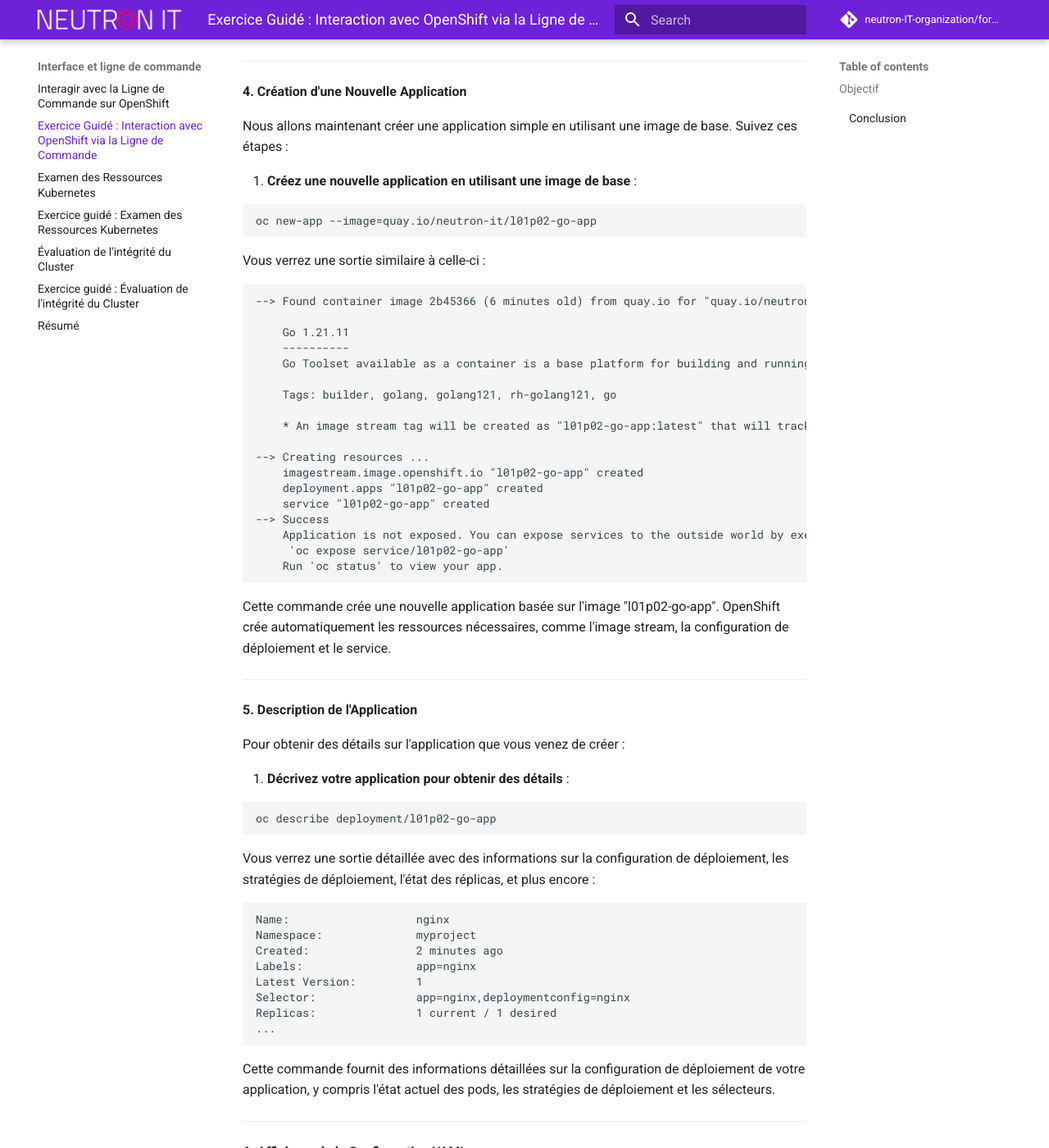
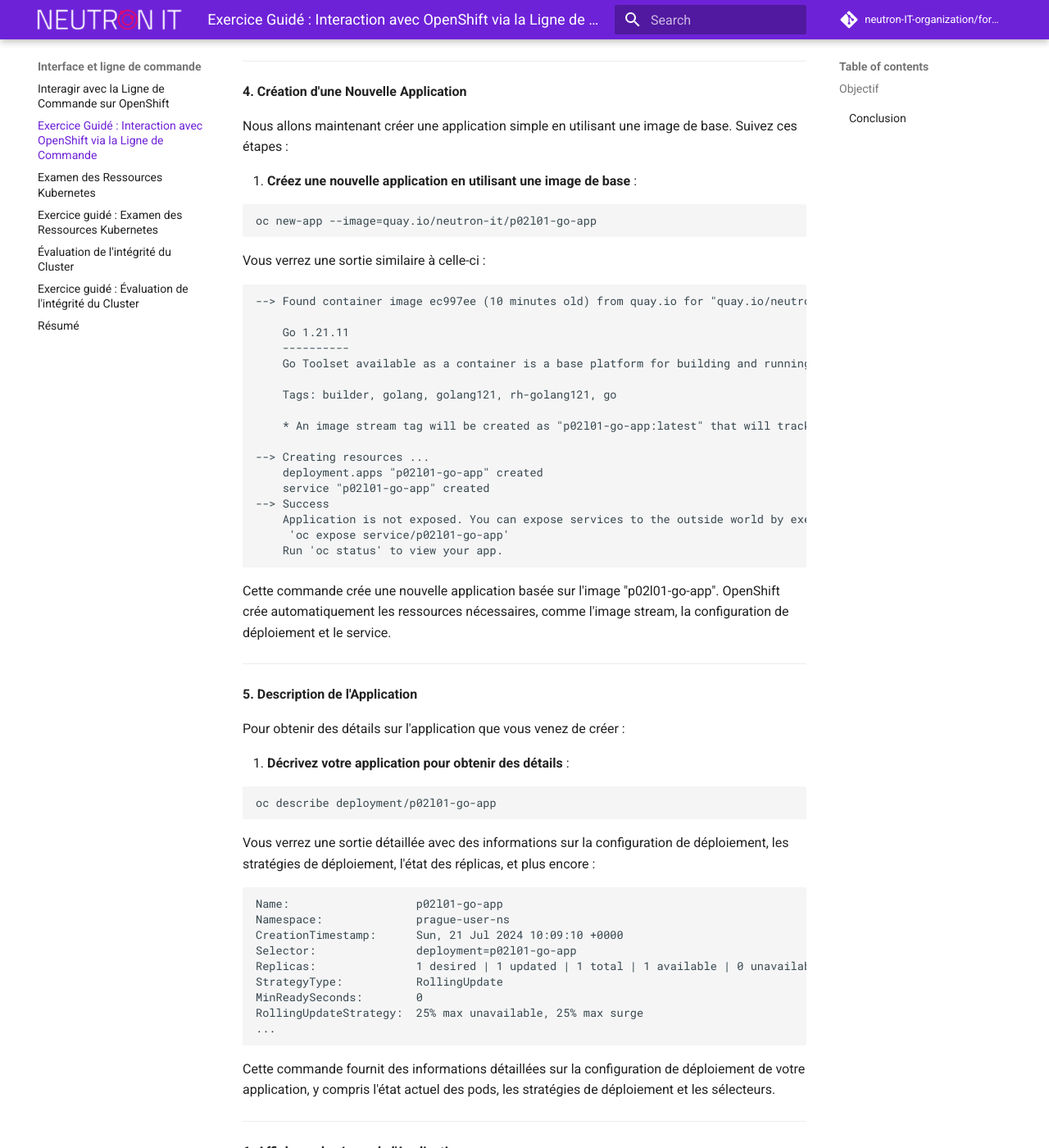
Before and after one commit to neutron-IT-organization/formation-openshift, an MkDocs documentation site: the page built from content/02_Interface_et_ligne_de_commande/01_Exerice_guidé_Intéragir_avec_la_ligne_de_commande.md, in a window 1280 px wide and 1400 px high, scrolled down 3878 px. Shown: the whole window at 82% size. Built offline with MkDocs 1.6.1 and Material for MkDocs 9.7.7, drawn with Linux system fonts in a browser that asks for light colours; comment, search, counter and statistics services are not loaded; some of the changed text lies outside the part shown.

Commit message:
add some basic command

````diff
--- a/content/02_Interface_et_ligne_de_commande/01_Exerice_guidé_Intéragir_avec_la_ligne_de_commande.md
+++ b/content/02_Interface_et_ligne_de_commande/01_Exerice_guidé_Intéragir_avec_la_ligne_de_commande.md
@@ -119,11 +119,11 @@
 
 1. **Créez une nouvelle application en utilisant une image de base** :
 ```bash
-oc new-app --image=quay.io/neutron-it/l01p02-go-app
+oc new-app --image=quay.io/neutron-it/p02l01-go-app
 ```
 Vous verrez une sortie similaire à celle-ci :
 ```
---> Found container image 2b45366 (6 minutes old) from quay.io for "quay.io/neutron-it/l01p02-go-app"
+--> Found container image ec997ee (10 minutes old) from quay.io for "quay.io/neutron-it/p02l01-go-app"
 
     Go 1.21.11
     ----------
@@ -131,19 +131,18 @@
 
     Tags: builder, golang, golang121, rh-golang121, go
 
-    * An image stream tag will be created as "l01p02-go-app:latest" that will track this image
+    * An image stream tag will be created as "p02l01-go-app:latest" that will track this image
 
 --> Creating resources ...
-    imagestream.image.openshift.io "l01p02-go-app" created
-    deployment.apps "l01p02-go-app" created
-    service "l01p02-go-app" created
+    deployment.apps "p02l01-go-app" created
+    service "p02l01-go-app" created
 --> Success
     Application is not exposed. You can expose services to the outside world by executing one or more of the commands below:
-     'oc expose service/l01p02-go-app'
+     'oc expose service/p02l01-go-app'
     Run 'oc status' to view your app.
 ```
 
-Cette commande crée une nouvelle application basée sur l'image "l01p02-go-app". OpenShift crée automatiquement les ressources nécessaires, comme l'image stream, la configuration de déploiement et le service.
+Cette commande crée une nouvelle application basée sur l'image "p02l01-go-app". OpenShift crée automatiquement les ressources nécessaires, comme l'image stream, la configuration de déploiement et le service.
 
 ---
 
@@ -153,17 +152,18 @@
 
 1. **Décrivez votre application pour obtenir des détails** :
 ```bash
-oc describe deployment/l01p02-go-app
+oc describe deployment/p02l01-go-app
 ```
 Vous verrez une sortie détaillée avec des informations sur la configuration de déploiement, les stratégies de déploiement, l'état des réplicas, et plus encore :
 ```
-Name:                   nginx
-Namespace:              myproject
-Created:                2 minutes ago
-Labels:                 app=nginx
-Latest Version:         1
-Selector:               app=nginx,deploymentconfig=nginx
-Replicas:               1 current / 1 desired
+Name:                   p02l01-go-app
+Namespace:              prague-user-ns
+CreationTimestamp:      Sun, 21 Jul 2024 10:09:10 +0000
+Selector:               deployment=p02l01-go-app
+Replicas:               1 desired | 1 updated | 1 total | 1 available | 0 unavailable
+StrategyType:           RollingUpdate
+MinReadySeconds:        0
+RollingUpdateStrategy:  25% max unavailable, 25% max surge
 ...
 ```
 
@@ -171,29 +171,7 @@
 
 ---
 
-**6. Affichage de la Configuration YAML**
-
-Pour voir la configuration complète de votre application en format YAML :
-
-1. **Affichez la configuration de l'application en format YAML** :
-```bash
-oc get dc/nginx -o yaml
-```
-Vous verrez la configuration complète de l'application en format YAML, par exemple :
-```yaml
-apiVersion: apps.openshift.io/v1
-kind: DeploymentConfig
-metadata:
-  name: nginx
-  namespace: myproject
-...
-```
-
-Cette commande affiche la configuration complète de la ressource en format YAML, ce qui est utile pour les audits, les sauvegardes, ou la modification manuelle des configurations.
-
----
-
-**7. Affichage des Logs de l'Application**
+**6. Affichage des Logs de l'Application**
 
 Pour diagnostiquer les problèmes ou vérifier que tout fonctionne correctement :
 
@@ -211,7 +189,76 @@
 
 ---
 
-**8. Suppression de l'Application**
+Pour compléter votre exercice guidé avec les commandes `oc exec`, `oc get services`, et `oc get co`, voici comment les intégrer dans le tutoriel :
+
+---
+
+**7. Exécution de Commandes dans un Pod**
+
+Pour interagir avec les conteneurs de votre application, vous pouvez exécuter des commandes directement dans un pod en utilisant `oc exec` :
+
+1. **Obtenez la liste des pods** :
+   ```bash
+   oc get pods
+   ```
+   Vous verrez une liste des pods en cours d'exécution, par exemple :
+   ```
+   NAME                           READY   STATUS    RESTARTS   AGE
+   p02l01-go-app-7f5b7fdfd6-4rfsl   1/1     Running   0          2m
+   ```
+
+2. **Exécutez une commande dans un pod** :
+   Pour obtenir un shell interactif dans un pod :
+   ```bash
+   oc exec -it <pod-name> -- /bin/sh
+   ```
+   Remplacez `<pod-name>` par le nom du pod obtenu à l'étape précédente. Cela vous permettra de vous connecter au pod et d'exécuter des commandes à l'intérieur.
+
+   Pour afficher les fichiers dans le répertoire `/usr/local/bin` du pod :
+   ```bash
+   oc exec -it <pod-name> -- ls /usr/local/bin
+   ```
+
+---
+
+**8. Vérification des Services**
+
+Pour voir les services disponibles dans votre projet :
+
+1. **Affichez la liste des services** :
+   ```bash
+   oc get services
+   ```
+   Vous verrez une liste des services disponibles, par exemple :
+   ```
+   NAME            TYPE        CLUSTER-IP     EXTERNAL-IP   PORT(S)          AGE
+   p02l01-go-app   ClusterIP   172.30.140.1   <none>        8080/TCP         3m
+   ```
+
+   Cette commande affiche les services disponibles, leur type, et les ports qu'ils exposent.
+
+---
+
+**9. Vérification des Composants du Cluster**
+
+Pour obtenir des informations sur les composants du cluster OpenShift, comme les nœuds, les pods et les autres ressources clés :
+
+1. **Affichez les composants du cluster** :
+   ```bash
+   oc get co
+   ```
+   Vous verrez la liste des composants du cluster avec leur statut, par exemple :
+   ```
+   NAME                             VERSION   AVAILABLE   PROGRESSING   DEGRADED   SINCE
+   authentication                    4.12.0    True        False         False      1d
+   cloud-credential                  4.12.0    True        False         False      1d
+   config-operator                   4.12.0    True        False         False      1d
+   ...
+   ```
+
+   Cette commande fournit une vue d'ensemble des composants critiques du cluster OpenShift, y compris leur version et leur état actuel.
+
+**10. Suppression de l'Application**
 
 Enfin, pour nettoyer les ressources créées :
 
````
Also changed, not shown: content/02_Interface_et_ligne_de_commande/sources/l01p02/BuildConfig.yaml (+4 -6 lines), 1 other file.
